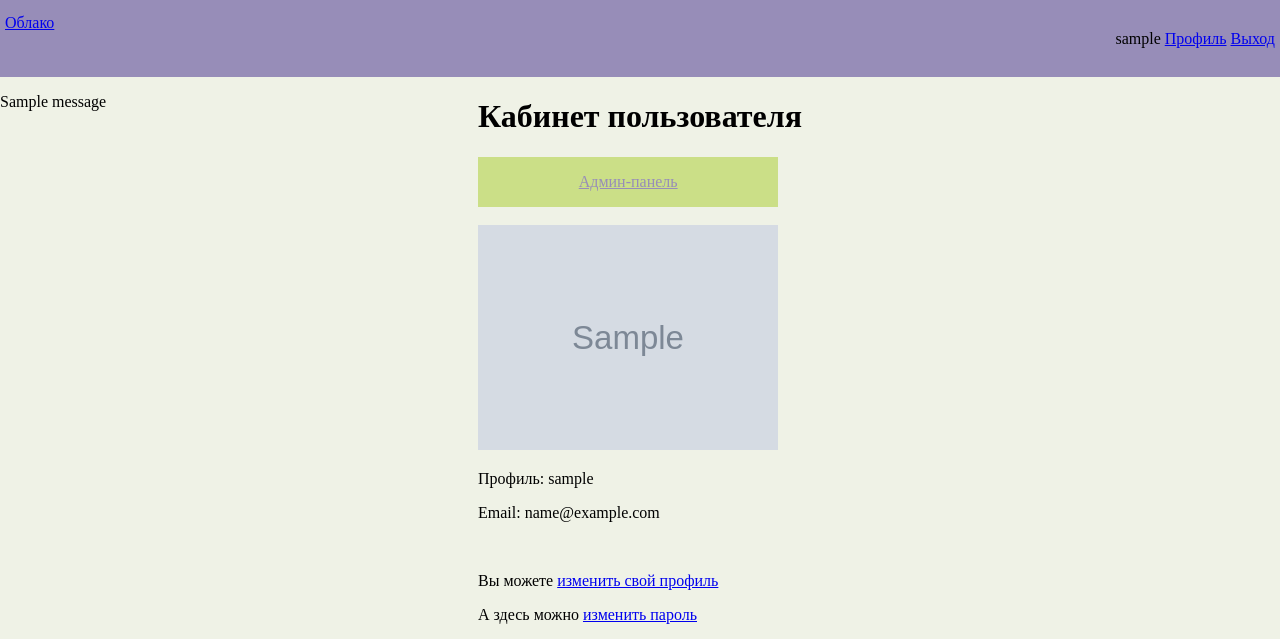
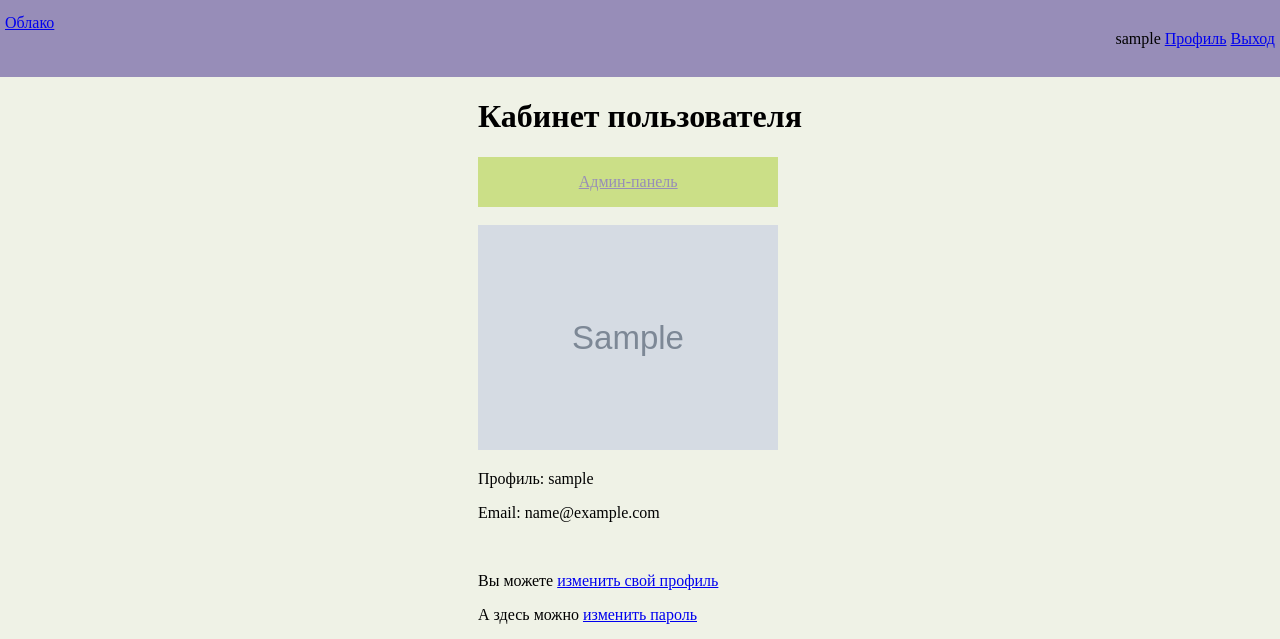
Before and after one commit to guff192/online-drive, a Django app: page /accounts/profile/ in a window 1280 px wide. Shown: the top 639 px of the page. Run offline with Django 3.2, Linux system fonts and the light colour scheme; a user stored in the database is signed in; tables that the repository leaves empty hold one stand-in row (values such as "Sample post"); grey boxes marked "Sample" are stand-in pictures; one stand-in notice (Sample message) is shown; some libraries are stand-ins or nearby versions.

Commit message:
Removed message processing from base.html

```diff
--- a/accounts/templates/base.html
+++ b/accounts/templates/base.html
@@ -23,17 +23,6 @@
     </div>
 </div>
 
-
-{% for message in messages %}
-
-    <div class="info-box
-{% if 'success' in message.tags %}success-info
-{% elif 'error' in message.tags %}error-info{% endif %}">
-    <p>{{ message }}</p>
-
-{% endfor %}
-</div>
-
 <div class="content">
 
     {% block content %}
```
